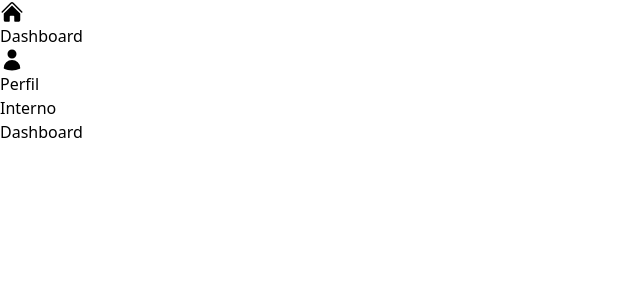
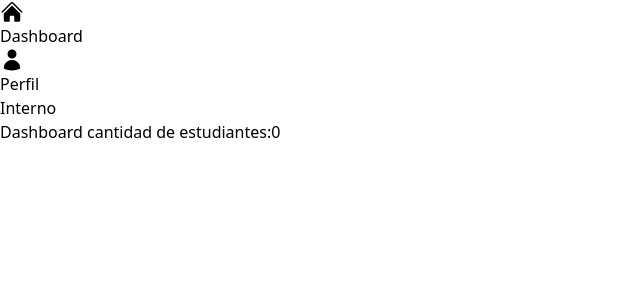
Before and after one commit to sebastianFeltes/cfl404web-client, a React (Vite) app: page /admin in a window 1280 px wide. Shown: the top 300 px of the page, without its empty margins (0-640 px from the left). Built offline with nearby package versions, Linux system fonts and the light colour scheme; no server answers.

Commit message:
students

```diff
--- a/src/pages/Dashboard.jsx
+++ b/src/pages/Dashboard.jsx
@@ -5,13 +5,13 @@ function Dashboard() {
   const [students, setStudents] = useState(0);
   useEffect(() => {
     async function fetchStudents() {
-      const data = await getStudentsResumes();
-      setStudents(data.students);
+      const res = await getStudentsResumes();
+      setStudents(res.data);
     }
     fetchStudents();
   }, []);
 
-  return <div>Dashboard</div>;
+  return <>Dashboard cantidad de estudiantes:{students}</>;
 }
 
 export default Dashboard;
```
